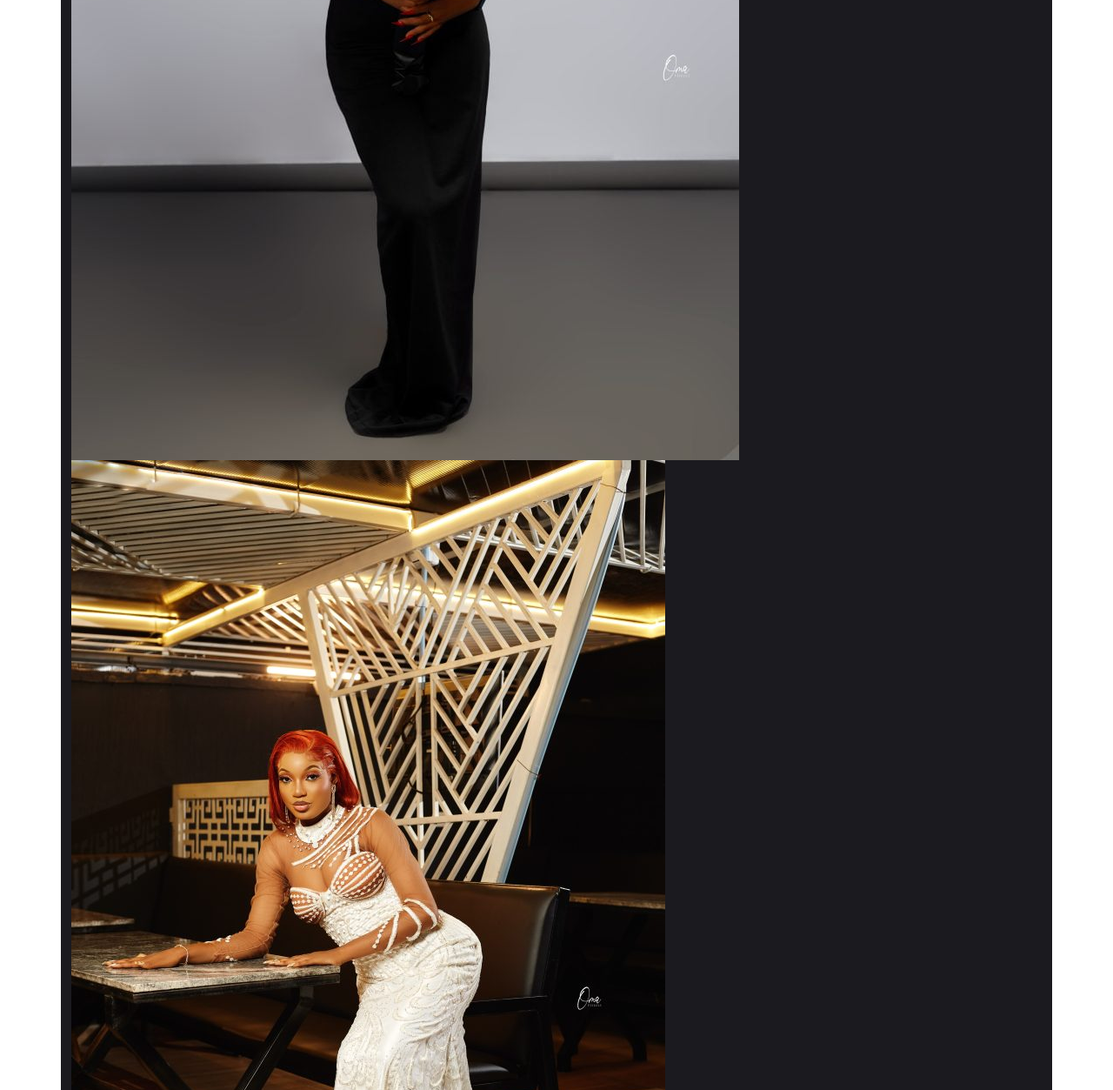
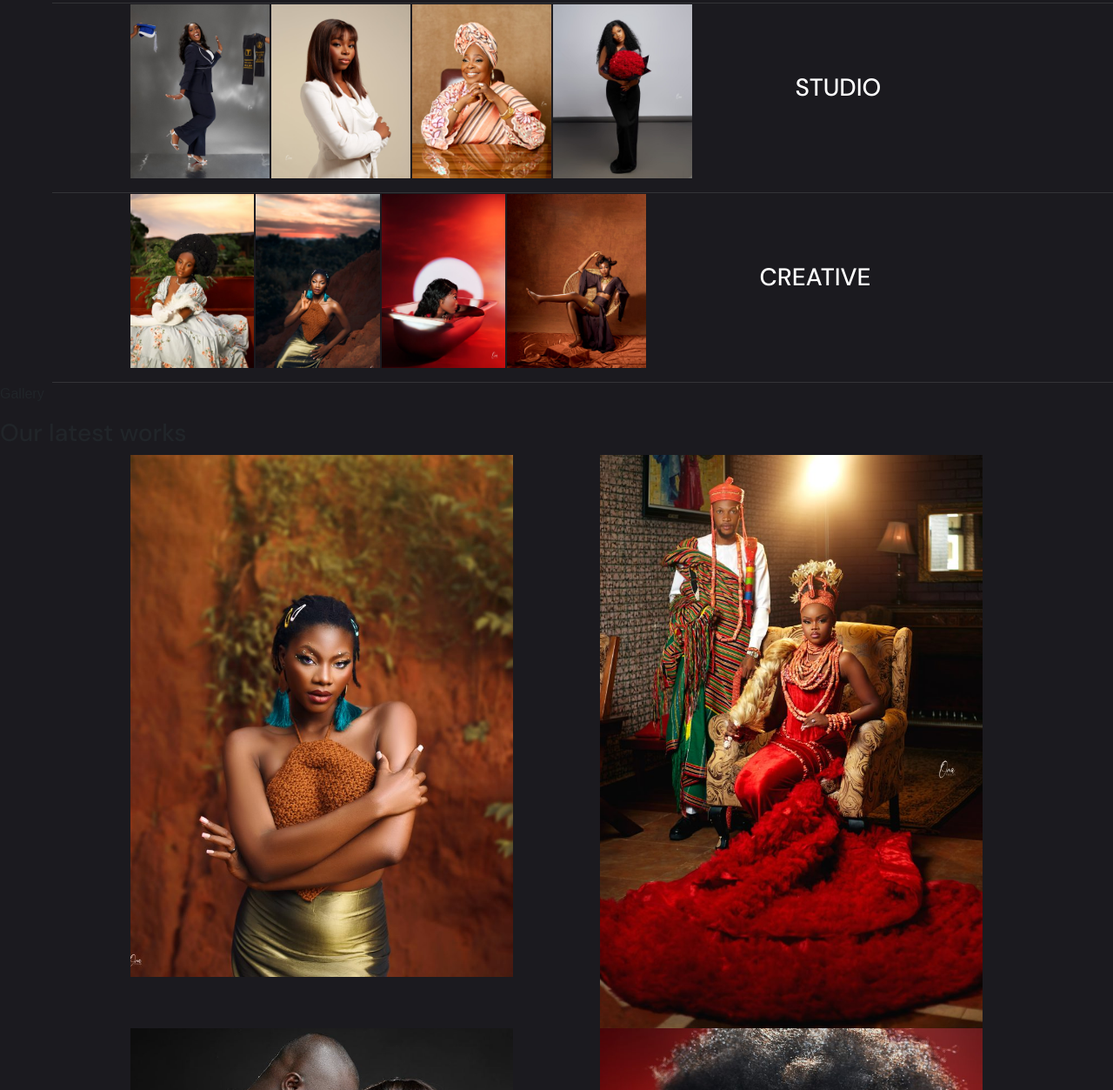
Before and after one commit to Brixx961/Design-to-code, a plain HTML site: page index.html in a window 1280 px wide. Shown: the part 1547-2800 px from the top of the page at 87% size. Drawn offline with nearby package versions, Linux system fonts and the light colour scheme.

Commit message:
Designed a responsive flex gallery and created an artistic grid layout

```diff
--- a/index.html
+++ b/index.html
@@ -85,19 +85,65 @@
 <!-- intro text ends -->
 
 <!-- gallery category begins -->
-<section class="container">
+<section class="container1">
 <div class="image-category-container">
   <div class="image-category">
+
     <img src="images/lifestyle1.jpg" alt="">
     <img src="images/lifestyle2.jpg" alt="">
     <img src="images/lifestyle3.jpg" alt="">
     <img src="images/lifestyle4.jpg" alt="">
-    <h3>Lifestyle</h3>
+
+    <h3>LIFESTYLE</h3>
+  </div>
+  <div class="image-category-line">
+  <hr>
+</div>
+</div>
+
+<div class="image-category-container">
+  <div class="image-category">
+
+    <img src="images/wedding1.jpeg" alt="">
+    <img src="images/wedding2.jpg" alt="">
+    <img src="images/wedding3.jpg" alt="">
+    <img src="images/wedding4.jpg" alt="">
+
+    <h3>WEDDING</h3>
+  </div>
+  <div class="image-category-line">
+    <hr>
+  </div>
+</div>
+
+<div class="image-category-container">
+  <div class="image-category">
+    <img src="images/studio1.jpg" alt="">
+    <img src="images/studio3.jpg" alt="">
+    <img src="images/studio4.jpg" alt="">
+    <img src="images/lifestyle1.jpg" alt="">
+    <h3>STUDIO</h3>
+  </div>
+  <div class="image-category-line">
+    <hr>
+  </div>
+</div>
+
+<div class="image-category-container">
+  <div class="image-category">
+    <img src="images/creative1.jpg" alt="">
+    <img src="images/creative2.jpg" alt="">
+    <img src="images/creative3.jpg" alt="">
+    <img src="images/creative4.jpg" alt="">
+    <h3>CREATIVE</h3>
+  </div>
+  <div class="image-category-line">
+    <hr>
   </div>
 </div>
 
 
-    <div class="image-category-container">
+    <!-- <div class="image-category-container">
       <div class="image-category"></div>>
       <img src="images/wedding1.jpeg" alt="">
       <img src="images/wedding2.jpg" alt="">
@@ -126,7 +172,7 @@
       <img src="images/creative4.jpg" alt="">
       <h3>Creative</h3>
       </div>
-    </div>
+    </div> -->
 
 </section>
 <!-- gallery category ends -->
@@ -137,12 +183,12 @@
   <p>Gallery</p>
   <h3>Our latest works</h3>
  </div>
- <div>
-  <img src="images/latest-images1.jpg" alt="">
-  <img src="images/latest-images2.jpg" alt="">
-  <img src="images/latest-images3.jpg" alt="">
-  <img src="images/latest-images4.jpg" alt="">
-  <img src="images/latest-images5.jpg" alt="">
+ <div class="showcase-gallery">
+  <img class="showcase-gallery-image one" src="images/latest-images1.jpg" alt="">
+  <img class="showcase-gallery-image two" src="images/latest-images2.jpg" alt="">
+  <img class="showcase-gallery-image three" src="images/latest-images3.jpg" alt="">
+  <img class="showcase-gallery-image four" src="images/latest-images4.jpg" alt="">
+  <img class="showcase-gallery-image five" src="images/latest-images5.jpg" alt="">
  </div>
 
 </section>
@@ -150,7 +196,7 @@
 
 <!-- about us begins -->
 <section>
-  <div>
+  <!-- <div>
     <p>About us</p>
     <h3>We love what we do</h3>
   </div>
@@ -161,16 +207,16 @@
 
       “At Omavisuals, our mission is to capture authentic emotions and craft standout images that resonate with our clients. Through innovative and artistic approaches, we create unique and memorable photos, building strong personal connections to reflect your story. We uphold the highest quality standards, using state-of-the-art equipment and techniques to deliver professional-grade images promptly ”
       Mission statement</p>
-  </div>
+  </div> -->
 
 </section>
 <!-- about us ends -->
 
 <!-- mini-navbar begins -->
  <section>
-<a href="">About</a>
+<!-- <a href="">About</a>
 <a href="">Portfolio</a>
-<a href="">Contact Us</a>
+<a href="">Contact Us</a> -->
  </section>
  <!-- mini-navbar ends -->
 
@@ -178,7 +224,7 @@
   <section>
     <div>
       <!-- 4 divs set to have a bg image in css -->
-      <div>
+      <!-- <div>
         <p>TIMELESS</p>
         <h3>ETERNAL MOMENTS</h3>
       </div>
@@ -194,21 +240,20 @@
         <p>TIMELESS</p>
         <h3>ETERNAL MOMENTS</h3>
       </div>
-    </div>
+    </div> -->
   </section>
  <!-- picture divider ends  -->
 
 <!-- testimonial begins  -->
 <section>
-  <div>
+  <!-- <div>
     <div>
       <P>OUR CLIENTS</P>
       <h3>Some friends we've worked with</h3>
     </div>
-    <!-- carousel testimonial -->
+    carousel testimonial
     <div>
       <div class="carousel-container">
-
         <div class="carousel">
             <div class="carousel-item active">
                 <img src="images/creative1.jpg" alt="">
@@ -232,13 +277,13 @@
 
     </div>
   </div>
-
+     -->
 </section>
 <!-- testimonial ends -->
 
 <!-- Instagram gallery begins -->
 <section>
-  <div>
+  <!-- <div>
     <img src="" alt="">
     <img src="" alt="">
     <img src="" alt="">
@@ -248,12 +293,14 @@
     <img src="" alt="">
     <img src="" alt="">
     <img src="" alt="">
-  </div>
+  </div> -->
 
 
 
 </section>
 <!-- instagram gallery ends -->
+
+
 
 <!-- footer begins -->
 <section>
--- a/style.css
+++ b/style.css
@@ -10,7 +10,7 @@ section{
 }
 
 .container{
-  margin: 0 auto;
+  margin: 0 150px;
   width: 100%;
 }
 
@@ -268,7 +268,7 @@ h5,h3{
   background-color: rgba(0, 0, 0, 0.5);
   padding-top: 25%;
   margin: 0 auto;
-  padding-left: 50px;
+  /* padding-left: 50px; */
   font-family: lato;
 }
 
@@ -313,3 +313,57 @@ h5,h3{
   letter-spacing: 3px;
   font-weight: 700;
 }
+
+.image-category{
+  display: flex;
+  align-self: center;
+  justify-content: flex-start;
+  align-items: center;
+  gap: 2px;
+  margin: 0 150px;
+  padding-bottom: 0px;
+}
+
+.image-category img{
+  width: 18.5%;
+  height: 200px;
+  object-fit: cover;
+}
+
+.image-category h3{
+  text-align: center;
+  width: 50%;
+  color: white;
+}
+
+.image-category-line{
+  color: gray;
+  padding-left: 60px;
+  /* padding-top: 20px;; */
+  margin: 0px;
+  height: 2px;
+}
+
+.showcase-gallery{
+  display: grid;
+  grid-template-columns: 1fr 1fr;
+  /* grid-template-rows: 1fr 1fr; */
+  padding: 0px 150px;
+  margin-top: 0px;
+  padding-top: 0px;
+  column-gap: 100px;
+}
+
+.showcase-gallery-image{
+  width: 100%;
+}
+
+.showcase-gallery-image.one{
+  height: 600px;
+  object-fit: cover;
+}
+
+.showcase-gallery-image.three{
+  height: 450px;
+  object-fit: cover;
+}
```
